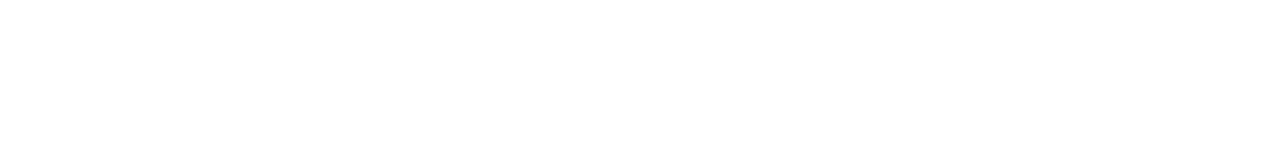
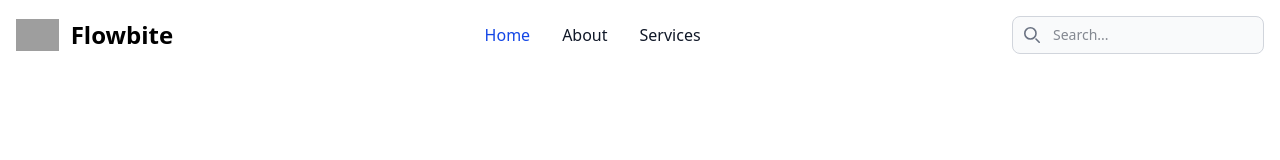
Before and after one commit to kamon2545/prison_lab, a plain HTML site: page index.html in a window 1280 px wide. Drawn offline with nearby package versions, Linux system fonts and the light colour scheme; grey boxes are pictures that could not be loaded.

Commit message:
เพิ่มส่วนหัวคุก

```diff
--- a/index.html
+++ b/index.html
@@ -4,8 +4,60 @@
     <meta charset="UTF-8">
     <meta name="viewport" content="width=device-width, initial-scale=1.0">
     <title>Document</title>
+    <script src="https://cdn.jsdelivr.net/npm/@tailwindcss/browser@4"></script>
 </head>
 <body>
-
+   <nav class="bg-white border-gray-200 dark:bg-gray-900">
+  <div class="max-w-screen-xl flex flex-wrap items-center justify-between mx-auto p-4">
+  <a href="https://flowbite.com/" class="flex items-center space-x-3 rtl:space-x-reverse">
+      <img src="https://flowbite.com/docs/images/logo.svg" class="h-8" alt="Flowbite Logo" />
+      <span class="self-center text-2xl font-semibold whitespace-nowrap dark:text-white">Flowbite</span>
+  </a>
+  <div class="flex md:order-2">
+    <button type="button" data-collapse-toggle="navbar-search" aria-controls="navbar-search" aria-expanded="false" class="md:hidden text-gray-500 dark:text-gray-400 hover:bg-gray-100 dark:hover:bg-gray-700 focus:outline-none focus:ring-4 focus:ring-gray-200 dark:focus:ring-gray-700 rounded-lg text-sm p-2.5 me-1">
+      <svg class="w-5 h-5" aria-hidden="true" xmlns="http://www.w3.org/2000/svg" fill="none" viewBox="0 0 20 20">
+        <path stroke="currentColor" stroke-linecap="round" stroke-linejoin="round" stroke-width="2" d="m19 19-4-4m0-7A7 7 0 1 1 1 8a7 7 0 0 1 14 0Z"/>
+      </svg>
+      <span class="sr-only">Search</span>
+    </button>
+    <div class="relative hidden md:block">
+      <div class="absolute inset-y-0 start-0 flex items-center ps-3 pointer-events-none">
+        <svg class="w-4 h-4 text-gray-500 dark:text-gray-400" aria-hidden="true" xmlns="http://www.w3.org/2000/svg" fill="none" viewBox="0 0 20 20">
+          <path stroke="currentColor" stroke-linecap="round" stroke-linejoin="round" stroke-width="2" d="m19 19-4-4m0-7A7 7 0 1 1 1 8a7 7 0 0 1 14 0Z"/>
+        </svg>
+        <span class="sr-only">Search icon</span>
+      </div>
+      <input type="text" id="search-navbar" class="block w-full p-2 ps-10 text-sm text-gray-900 border border-gray-300 rounded-lg bg-gray-50 focus:ring-blue-500 focus:border-blue-500 dark:bg-gray-700 dark:border-gray-600 dark:placeholder-gray-400 dark:text-white dark:focus:ring-blue-500 dark:focus:border-blue-500" placeholder="Search...">
+    </div>
+    <button data-collapse-toggle="navbar-search" type="button" class="inline-flex items-center p-2 w-10 h-10 justify-center text-sm text-gray-500 rounded-lg md:hidden hover:bg-gray-100 focus:outline-none focus:ring-2 focus:ring-gray-200 dark:text-gray-400 dark:hover:bg-gray-700 dark:focus:ring-gray-600" aria-controls="navbar-search" aria-expanded="false">
+        <span class="sr-only">Open main menu</span>
+        <svg class="w-5 h-5" aria-hidden="true" xmlns="http://www.w3.org/2000/svg" fill="none" viewBox="0 0 17 14">
+            <path stroke="currentColor" stroke-linecap="round" stroke-linejoin="round" stroke-width="2" d="M1 1h15M1 7h15M1 13h15"/>
+        </svg>
+    </button>
+  </div>
+    <div class="items-center justify-between hidden w-full md:flex md:w-auto md:order-1" id="navbar-search">
+      <div class="relative mt-3 md:hidden">
+        <div class="absolute inset-y-0 start-0 flex items-center ps-3 pointer-events-none">
+          <svg class="w-4 h-4 text-gray-500 dark:text-gray-400" aria-hidden="true" xmlns="http://www.w3.org/2000/svg" fill="none" viewBox="0 0 20 20">
+            <path stroke="currentColor" stroke-linecap="round" stroke-linejoin="round" stroke-width="2" d="m19 19-4-4m0-7A7 7 0 1 1 1 8a7 7 0 0 1 14 0Z"/>
+          </svg>
+        </div>
+        <input type="text" id="search-navbar" class="block w-full p-2 ps-10 text-sm text-gray-900 border border-gray-300 rounded-lg bg-gray-50 focus:ring-blue-500 focus:border-blue-500 dark:bg-gray-700 dark:border-gray-600 dark:placeholder-gray-400 dark:text-white dark:focus:ring-blue-500 dark:focus:border-blue-500" placeholder="Search...">
+      </div>
+      <ul class="flex flex-col p-4 md:p-0 mt-4 font-medium border border-gray-100 rounded-lg bg-gray-50 md:space-x-8 rtl:space-x-reverse md:flex-row md:mt-0 md:border-0 md:bg-white dark:bg-gray-800 md:dark:bg-gray-900 dark:border-gray-700">
+        <li>
+          <a href="#" class="block py-2 px-3 text-white bg-blue-700 rounded-sm md:bg-transparent md:text-blue-700 md:p-0 md:dark:text-blue-500" aria-current="page">Home</a>
+        </li>
+        <li>
+          <a href="#" class="block py-2 px-3 text-gray-900 rounded-sm hover:bg-gray-100 md:hover:bg-transparent md:hover:text-blue-700 md:p-0 md:dark:hover:text-blue-500 dark:text-white dark:hover:bg-gray-700 dark:hover:text-white md:dark:hover:bg-transparent dark:border-gray-700">About</a>
+        </li>
+        <li>
+          <a href="#" class="block py-2 px-3 text-gray-900 rounded-sm hover:bg-gray-100 md:hover:bg-transparent md:hover:text-blue-700 md:p-0 dark:text-white md:dark:hover:text-blue-500 dark:hover:bg-gray-700 dark:hover:text-white md:dark:hover:bg-transparent dark:border-gray-700">Services</a>
+        </li>
+      </ul>
+    </div>
+  </div>
+</nav>
 </body>
 </html>
```
